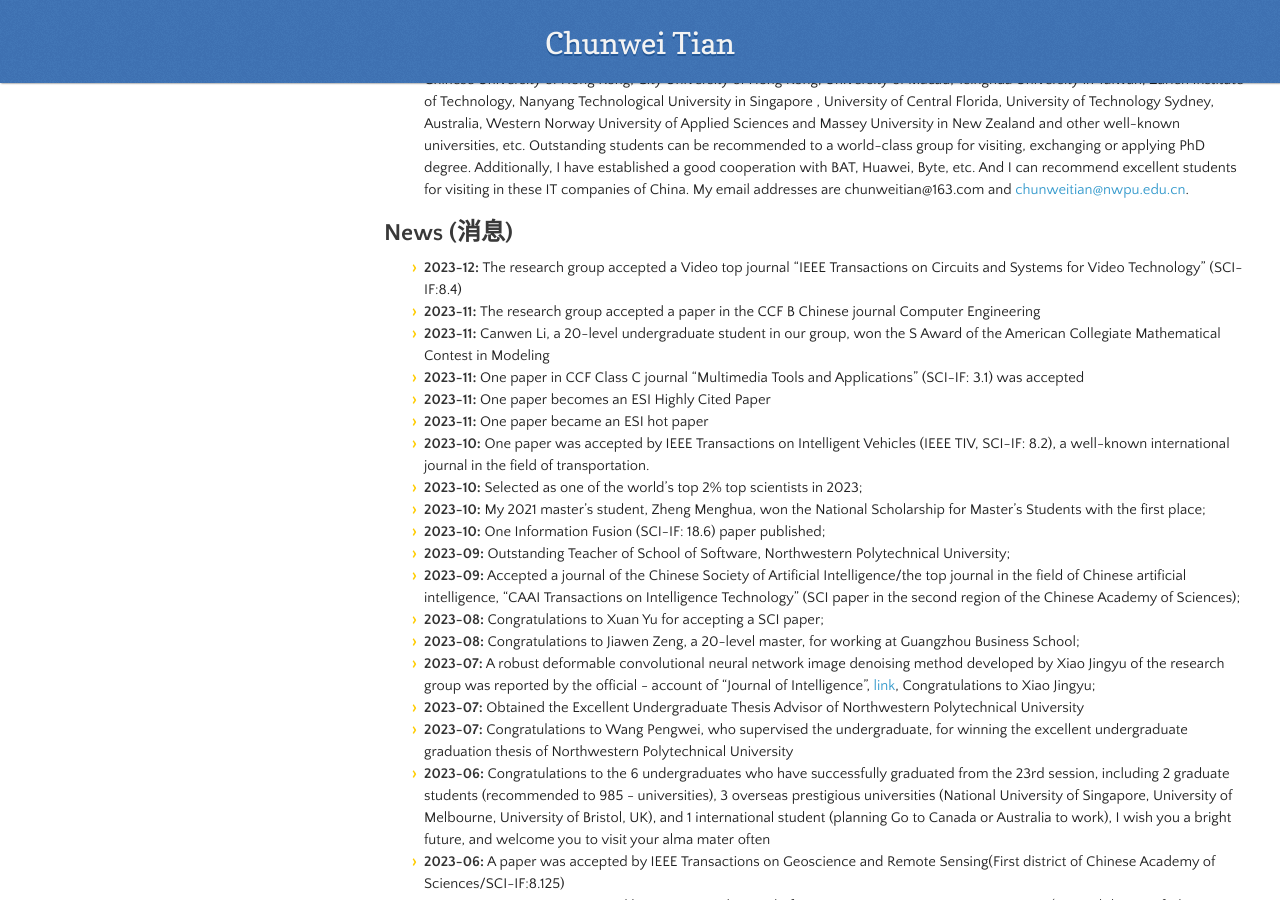
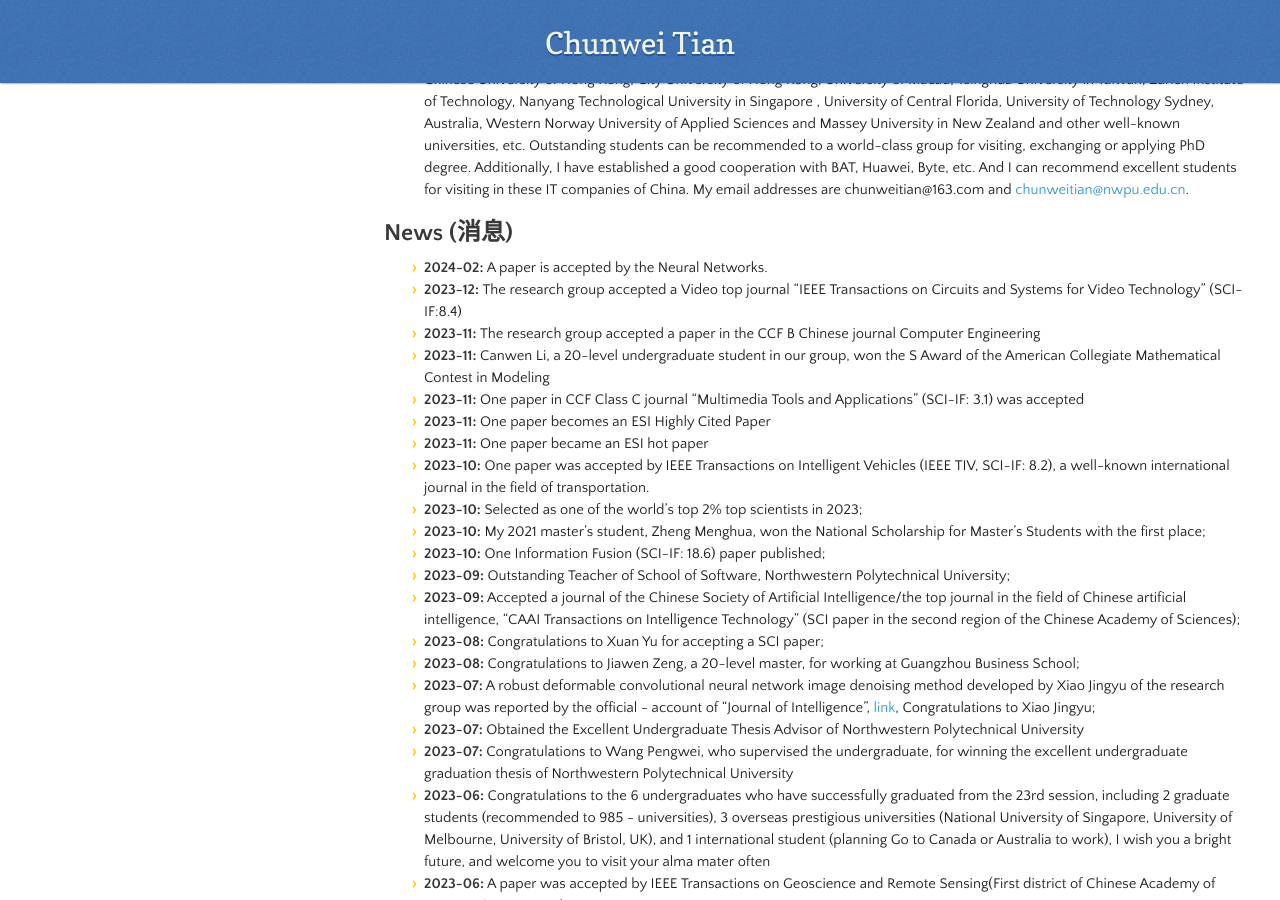
Before and after one commit to hellloxiaotian/hellloxiaotian.github.io, a Jekyll site: the page built from index.md, in a window 1280 px wide and 900 px high, scrolled down 3720 px. Built offline with Jekyll 4.4.1, drawn with Linux system fonts in a browser that asks for light colours; nearby versions of some CDN libraries; our own code applies the rules of GitHub Pages for plain Markdown files; the repository's description, which GitHub fills in, is left out.

Commit message:
Update index.md
2024-2

```diff
--- a/index.md
+++ b/index.md
@@ -85,6 +85,7 @@ Major Research Project:  Noise Tolerance Computing and Flexible Low-Level Vision
 
 ## News (消息)
 
+- **2024-02:** A paper is accepted by the Neural Networks.
 - **2023-12:** The research group accepted a Video top journal "IEEE Transactions on Circuits and Systems for Video Technology" (SCI-IF:8.4)
 - **2023-11:** The research group accepted a paper in the CCF B Chinese journal Computer Engineering
 - **2023-11:** Canwen Li, a 20-level undergraduate student in our group, won the S Award of the American Collegiate Mathematical Contest in Modeling
```
